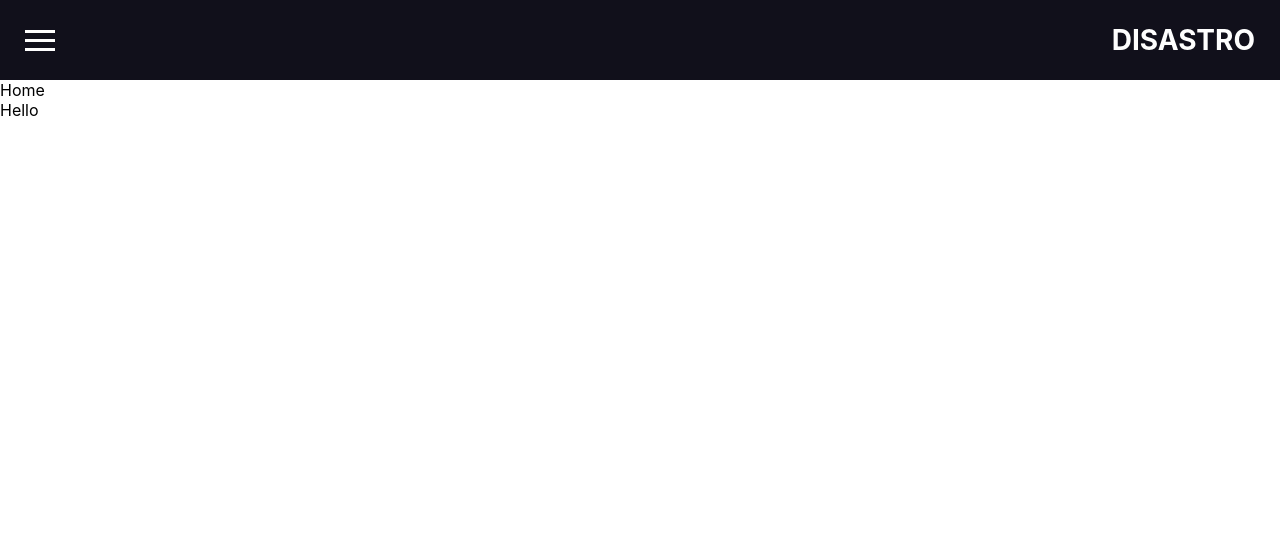
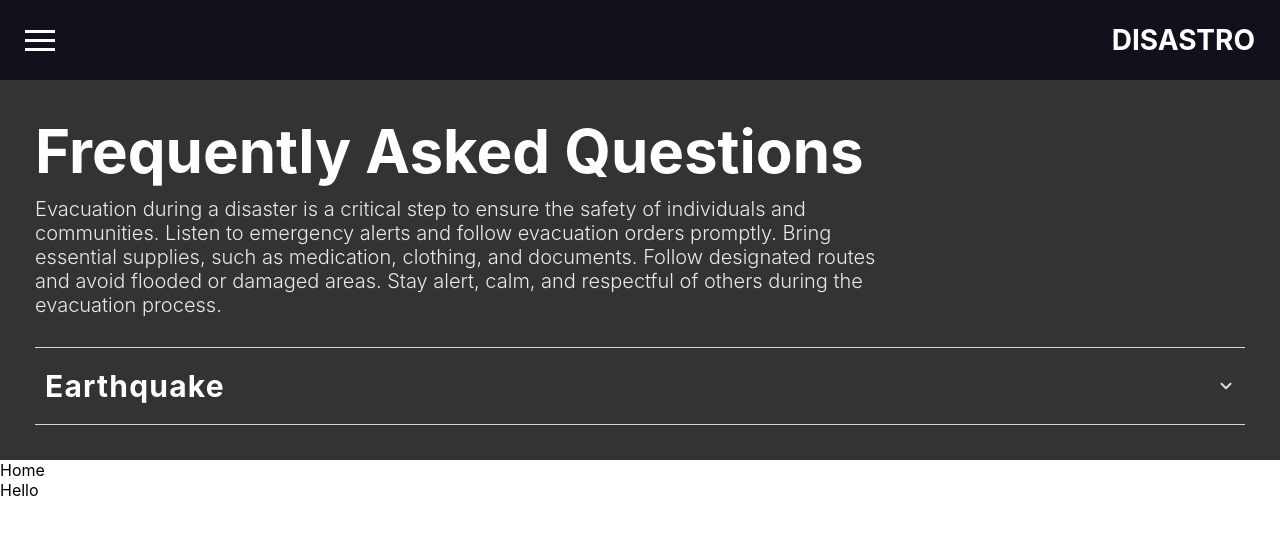
Before and after one commit to KaalaAadmi/ASE-Disaster, a React (Create React App) app: page / in a window 1280 px wide. Shown: the top 534 px of the page. Built offline with nearby package versions, Linux system fonts and the light colour scheme; no server answers.

Commit message:
FAQ page

```diff
--- a/src/App.js
+++ b/src/App.js
@@ -3,6 +3,7 @@ import "./App.css";
 import Maps from "./components/Map";
 import News from "./components/News";
 import Navbar from "./components/Navbar";
+import FAQ from "./components/FAQ";
 import { Route, Routes } from "react-router-dom";
 import Home from "./components/Home";
 import DisasterResponse from "./components/DisasterResponse";
@@ -15,6 +16,7 @@ function App() {
   return (
     <div>
       <Navbar />
+      <FAQ />
       {/* <Maps
         latitude={location.latitude}
         longitude={location.longitude}
--- /dev/null
+++ b/src/components/FAQ.js
@@ -0,0 +1,51 @@
+import React from "react";
+import "./styles.css";
+
+export default function FAQ() {
+    const faqs = document.querySelectorAll(".faq");
+
+    faqs.forEach((faq) => {
+        faq.addEventListener("click", () => {
+            // console.log("clicked");
+            faq.classList.toggle("active");
+        });
+    });
+
+    return (
+    <div className="faqScreen">
+        <div className="faqScreenContent">
+        <h1>Frequently Asked Questions</h1>
+        <h3>
+            Evacuation during a disaster is a critical step to ensure the safety
+            of individuals and communities. Listen to emergency alerts and follow
+            evacuation orders promptly. Bring essential supplies, such as
+            medication, clothing, and documents. Follow designated routes and
+            avoid flooded or damaged areas. Stay alert, calm, and respectful of
+            others during the evacuation process.
+        </h3>
+        <div className="disasterFaq">
+            <div className="faq">
+            <div className="question">
+                <h2>Earthquake</h2>
+                <img
+                src={require("../assets/chevron-down.png")}
+                alt="Arrow"
+                ></img>
+            </div>
+            <div className="answer">
+                <p>
+                During an earthquake, drop to the ground, take cover under a
+                sturdy table or desk, and hold on until the shaking stops. If
+                you're indoors, evacuate the building after the shaking stops,
+                avoiding elevators and damaged stairs. Move away from buildings,
+                trees, and power lines. If you're driving, pull over to a clear
+                location, stop, and stay inside the vehicle until the shaking
+                stops.
+                </p>
+            </div>
+            </div>
+        </div>
+        </div>
+    </div>
+    );
+}
--- a/src/components/styles.css
+++ b/src/components/styles.css
@@ -115,3 +115,100 @@ li::marker {
     padding: 10px 100px 10px 25px;
   }
 }
+
+/* -----------------------------FAQ------------------------------ */
+
+.faqScreen {
+  width: 100%;
+  height: 100%;
+  background-color: #333333;
+  display: flex;
+  align-items: center;
+  justify-content: flex-start;
+  flex-direction: column;
+  padding: 35px;
+  color: white;
+}
+
+.faqScreen .faqScreenContent {
+  width: 100%;
+  max-width: 1400px;
+}
+
+.faqScreen h1 {
+  font-size: 60px;
+  font-weight: 700;
+  margin-bottom: 10px;
+}
+
+.faqScreen h3 {
+  font-family: "Inter";
+  font-style: normal;
+  font-weight: 300;
+  font-size: 20px;
+  width: 70%;
+  color: #e9e9e9;
+  margin-bottom: 30px;
+}
+
+.faqScreen .disasterFaq {
+  border-top: 1px solid #D6D6D6;
+  display: flex;
+  flex-direction: column;
+  width: 100%;
+}
+
+.faqScreen .faq {
+  display: flex;
+  flex-direction: column;
+  width: 100%;
+  padding: 20px 10px;
+  border-bottom: 1px solid #D6D6D6;
+  cursor: pointer;
+}
+
+.faqScreen .question {
+  display: flex;
+  justify-content: space-between;
+  align-items: center;
+}
+
+.faqScreen .question h2 {
+  font-size: 30px;
+  letter-spacing: 1.2px;
+}
+
+.faqScreen .answer p{
+  padding-top: 15px;
+  font-size: 18px;
+}
+
+.faqScreen .answer {
+  max-height: 0;
+  overflow: hidden;
+  transition: max-height 1.4s ease;
+}
+
+.faqScreen .faq.active .answer {
+  max-height: 100px;
+  animation: fade 1s ease-in-out;
+}
+
+.faqScreen .faq.active img {
+  transform: rotate(180deg);
+}
+
+.faqScreen .faq.active .question img {
+  transition: transform 0.5s ease-in;
+}
+
+@keyframes fade {
+  from {
+    opacity: 0;
+    transform: translateY(-10px);
+  }
+  to {
+    opacity: 1;
+    transform: translateY(0);
+  }
+}
```
Also changed, not shown: src/assets/chevron-down.png (added).
